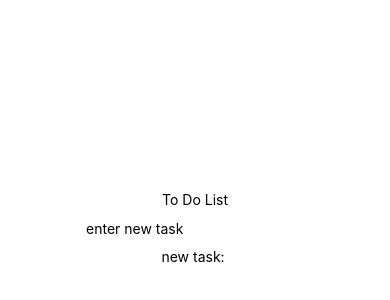
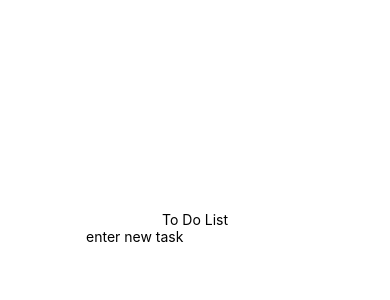
Before and after one commit to dtom90/ToDo-ReactNative, a React Native app: screen / in a window 390 px wide. Shown: the part 194-494 px from the top of the page. Built offline with nearby package versions, Linux system fonts and the light colour scheme.

Commit message:
Added TextInput submit and rendered taskList

```diff
--- a/App.js
+++ b/App.js
@@ -4,19 +4,37 @@ import { StyleSheet, Text, TextInput, View } from 'react-native';
 export default class App extends React.Component {
   constructor(props) {
     super(props);
-    this.state = {text: ''};
+    this.state = {
+      tasks: [],
+      newTask: ''
+    };
   }
+
+  addTask = (newTask) => {
+    this.setState({
+      tasks: this.state.tasks.concat([newTask]),
+      newTask: ''
+    });
+  };
+
+  taskList = (arr) => {
+    return arr.map(task =>
+      <Text>{task}</Text>
+    )
+  };
 
   render() {
     return (
       <View style={styles.container}>
         <Text>To Do List</Text>
         <TextInput
-          style={{height: 40}}
           placeholder="enter new task"
-          onChangeText={(text) => this.setState({text})}
+          returnKeyType='done'
+          value={this.state.newTask}
+          onChangeText={newTask => this.setState({newTask})}
+          onSubmitEditing={event => this.addTask(event.nativeEvent.text)}
         />
-        <Text>new task: {this.state.text}</Text>
+        {this.taskList(this.state.tasks)}
       </View>
     );
   }
```
